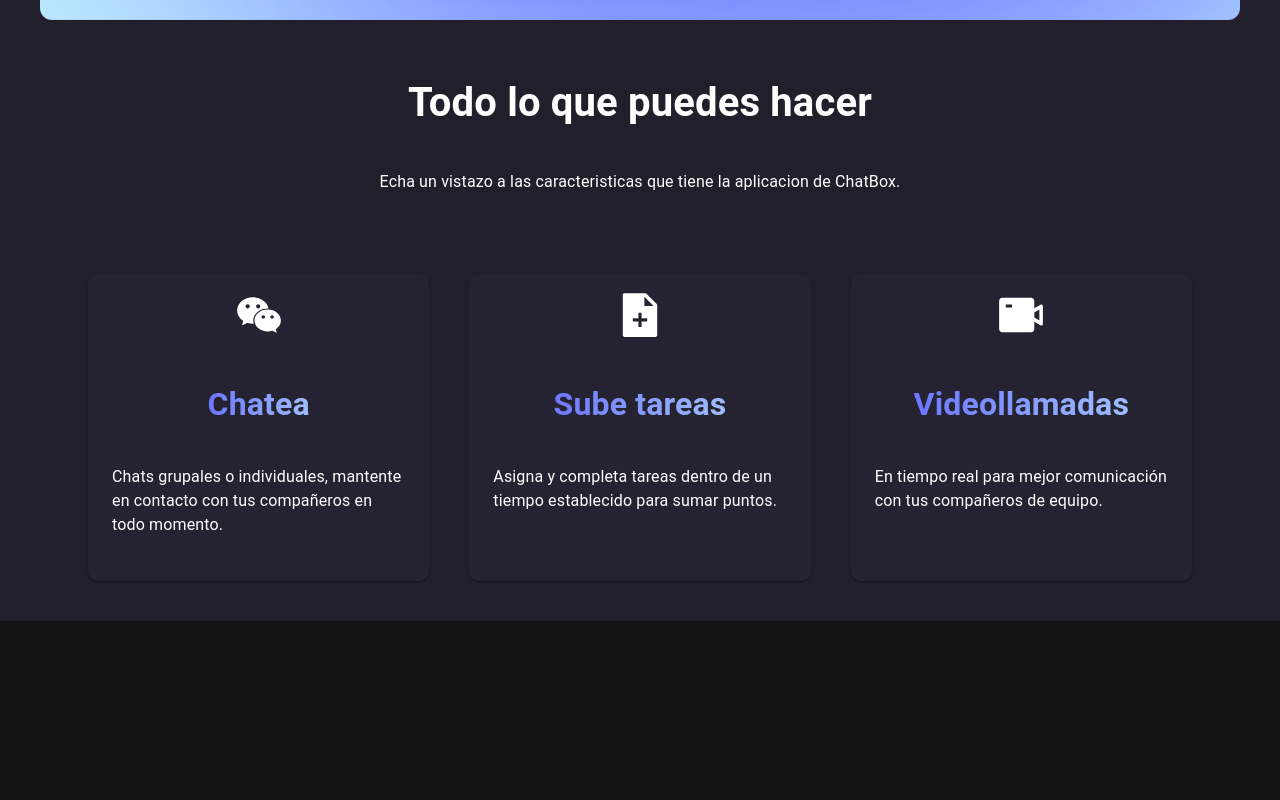
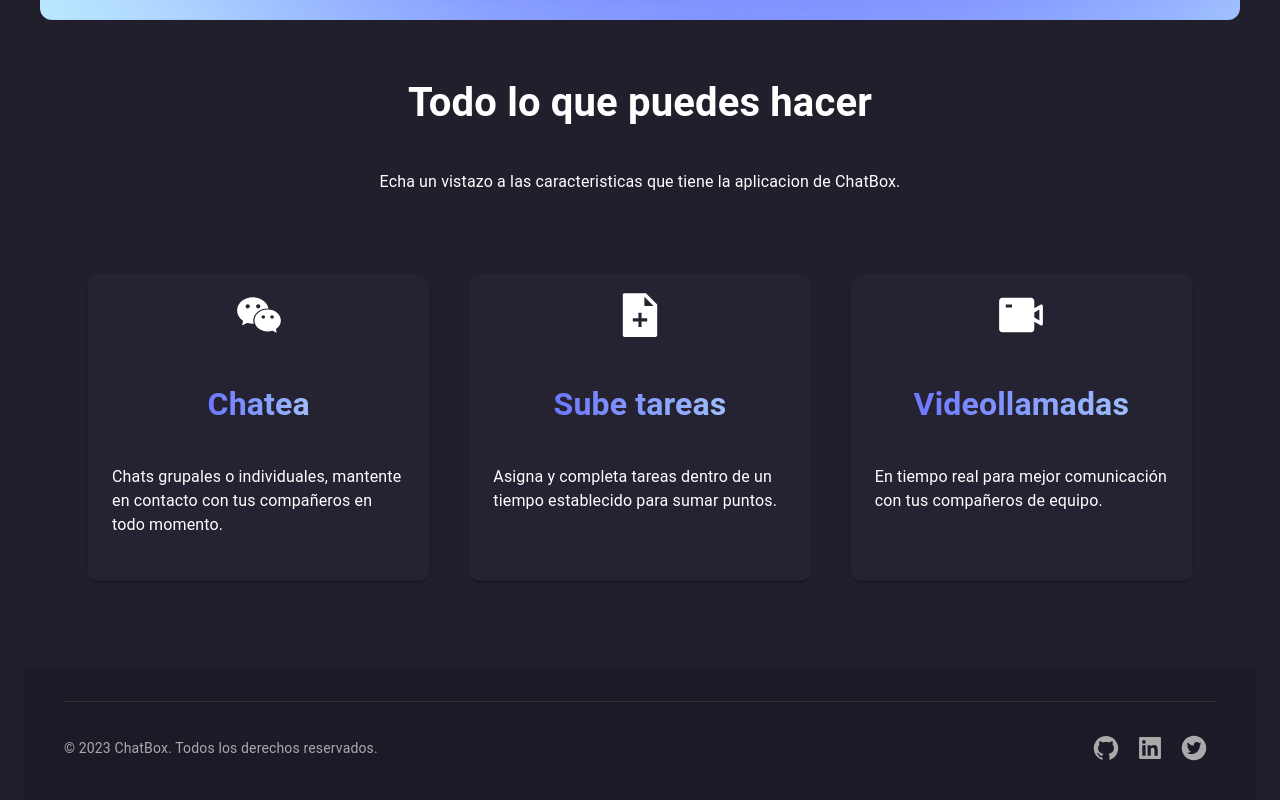
Before and after one commit to PedroArias98/ChatBox, a React (Create React App) app in the folder frontend/: page / in a window 1280 px wide. Shown: the part 760-1560 px from the top of the page. Before the commit the page ends 1381 px from the top, so only its background shows below. Built offline with nearby package versions, Linux system fonts and the light colour scheme; no server answers.

Commit message:
Footer added

```diff
--- a/frontend/src/pages/Home.jsx
+++ b/frontend/src/pages/Home.jsx
@@ -17,6 +17,8 @@ import { createTheme, ThemeProvider } from "@mui/material/styles";
 import { AppBar, Toolbar, Divider, IconButton } from "@mui/material";
 
 import { AiFillWechat, AiFillFileAdd, AiFillVideoCamera } from "react-icons/ai";
+
+import Footer from "./components/Footer"
 
 import SendIcon from "@mui/icons-material/Send";
 
@@ -293,92 +295,9 @@ export const Home = () => {
             </Grid>
           </Container>
 
-          {/* <Grid
-            container
-            spacing={0}
-            alignItems="center"
-            justifyContent="center"
-          >
-            <Grid item xl={3} xs={12} margin={2} sx={itemStyles}>
-              <Card>
-                <CardContent>
-                  <Box
-                    sx={{
-                      //display: "flex",
-                      justifyContent: "center",
-                      alignItems: "baseline",
-                      mb: 2,
-                    }}
-                  >
-                    <Typography component="h1" variant="h2" class="smallText">
-                      Sube tus tareas.
-                    </Typography>
-                    <Typography
-                      component="h2"
-                      variant="h3"
-                      color="text.primary"
-                      class="subtitle"
-                    >
-                      Crea chats grupales o individualess
-                    </Typography>
-                  </Box>
-                </CardContent>
-              </Card>
-            </Grid>
-            <Grid item xl={3} xs={12} margin={2} sx={itemStyles}>
-              <Card>
-                <CardContent>
-                  <Box
-                    sx={{
-                      //display: "flex",
-                      justifyContent: "center",
-                      alignItems: "baseline",
-                      mb: 2,
-                    }}
-                  >
-                    <Typography component="h1" variant="h2" class="smallText">
-                      Sube tus tareas.
-                    </Typography>
-                    <Typography
-                      component="h2"
-                      variant="h3"
-                      color="text.primary"
-                      class="subtitle"
-                    >
-                      Crea chats grupales o individualess
-                    </Typography>
-                  </Box>
-                </CardContent>
-              </Card>
-            </Grid>
-            <Grid item xl={3} xs={12} margin={2} sx={itemStyles}>
-              <Card>
-                <CardContent>
-                  <Box
-                    sx={{
-                      display: "flex",
-                      justifyContent: "center",
-                      alignItems: "baseline",
-                      mb: 2,
-                    }}
-                  >
-                    <Typography component="h1" variant="h2" class="smallText">
-                      Sube tus tareasadasdadadadadassasd.
-                    </Typography>
-                    <Typography
-                      component="h2"
-                      variant="h3"
-                      color="text.primary"
-                      class="subtitle"
-                    >
-                      Crea chats grupales o individualessaasdasdadadasdaads
-                    </Typography>
-                  </Box>
-                </CardContent>
-              </Card>
-            </Grid>
-          </Grid> */}
+
         </Container>
+        <Footer/>
       </ThemeProvider>
     </Container>
   );
--- /dev/null
+++ b/frontend/src/pages/components/Footer.jsx
@@ -0,0 +1,52 @@
+import { Box, Container, Divider, Typography, IconButton } from "@mui/material";
+import { AiFillGithub, AiFillLinkedin, AiFillTwitterCircle } from "react-icons/ai";
+
+const Footer = () => {
+  return (
+    <Box
+      sx={{
+        backgroundColor: "#1C1A27",
+        color: "#aaa",
+        mt: 6,
+        py: 4,
+      }}
+      component="footer"
+    >
+      <Container maxWidth="lg">
+        {/* Divider line */}
+        <Divider sx={{ mb: 3, borderColor: "#333" }} />
+
+        {/* Main content */}
+        <Box
+          sx={{
+            display: "flex",
+            flexDirection: { xs: "column", md: "row" },
+            justifyContent: "space-between",
+            alignItems: "center",
+            textAlign: { xs: "center", md: "left" },
+          }}
+        >
+          {/* Left side */}
+          <Typography variant="body2">
+            © {new Date().getFullYear()} ChatBox. Todos los derechos reservados.
+          </Typography>
+
+          {/* Right side: social icons */}
+          <Box>
+            <IconButton color="inherit" href="https://github.com" target="_blank">
+              <AiFillGithub size={28} />
+            </IconButton>
+            <IconButton color="inherit" href="https://linkedin.com" target="_blank">
+              <AiFillLinkedin size={28} />
+            </IconButton>
+            <IconButton color="inherit" href="https://twitter.com" target="_blank">
+              <AiFillTwitterCircle size={28} />
+            </IconButton>
+          </Box>
+        </Box>
+      </Container>
+    </Box>
+  );
+};
+
+export default Footer;
```
Also changed, not shown: 1 other file (tests, documents, lock files or other folders).
